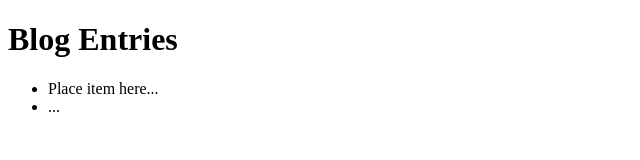
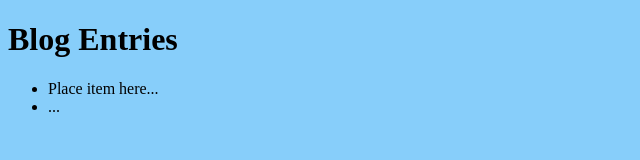
Before and after one commit to peckjj/blog, a plain HTML site: page index.html in a window 1280 px wide. Shown: the whole page, without its empty margins (0-640 px from the left). Drawn offline with Linux system fonts and the light colour scheme.

Commit message:
Began stylesheet

```diff
--- a/index.html
+++ b/index.html
@@ -4,6 +4,7 @@
         <title>
             Josh's CS347 Blog
         </title>
+        <link rel="stylesheet" type="text/css" href="static/style.css" />
     </head>
     <body>
         <h1>Blog Entries</h1>
--- /dev/null
+++ b/static/style.css
@@ -0,0 +1,3 @@
+body {
+    background-color: lightskyblue;
+}
```
